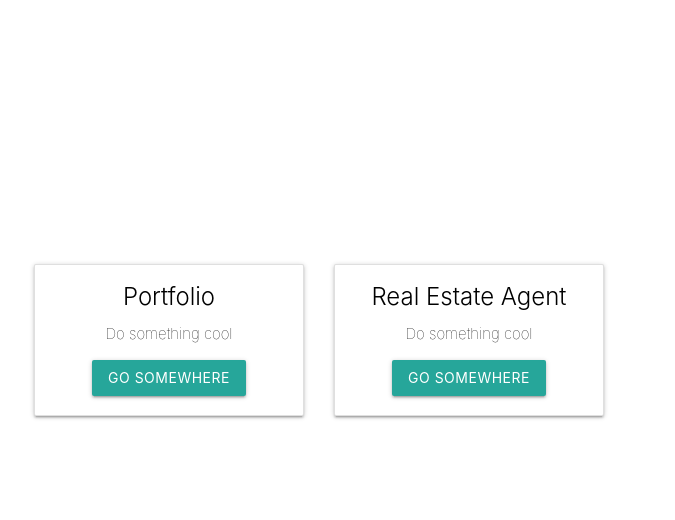
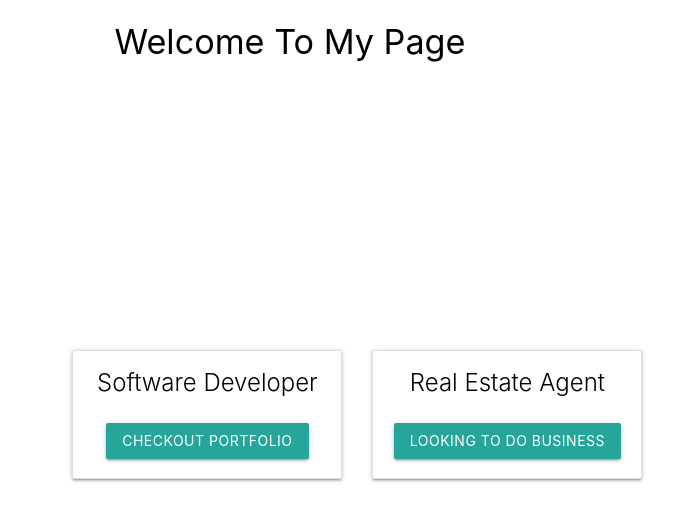
Before and after one commit to mjubil1/MontrellJubileePortfolio, a React (Create React App) app in the folder client/: page / in a window 1280 px wide. Shown: the top 520 px of the page, without its empty margins (350-1025 px from the left). Built offline with nearby package versions, Linux system fonts and the light colour scheme.

Commit message:
WIP landing page and real estate page

```diff
--- a/client/public/css/main.css
+++ b/client/public/css/main.css
@@ -536,21 +536,7 @@ nav ul li p {
     letter-spacing: 2px!important;
 
 }
-nav ul li a:hover:not(.active) {
-    /* background-color: #4357ad; */
-    /* color:rgba(249, 247, 247, 0.728); */
-    background-color: #fff!important;
-    color:#000!important;
-    text-decoration:none!important;
-    font-weight:bold!important;
-}
-nav ul li  a.active {
-    /* background-color: white; */
-    /* color:red; */
-    font-weight: bold!important;
-    text-decoration: none!important;
 
-}
 .active{
     font-weight: bold!important;
     text-decoration: none!important;
@@ -709,7 +695,7 @@ nav ul li a {
     text-decoration: none!important;
     color: rgba(0, 0, 0, 0)!important;
     font-size: 16px!important;
-
+    color: #fff !important;
     display:block!important;
     padding: 6px 16px!important;
     text-align: center!important;
--- a/client/src/components/Landing/LandingButtons.js
+++ b/client/src/components/Landing/LandingButtons.js
@@ -4,21 +4,17 @@ import { Button, Card } from 'react-bootstrap';
 class LandingButtons extends Component {
   render() {
     return (
-      <div style={{ display: "flex", textAlign: "center", marginLeft: "30%" }}>
+      <div style={{ display: "flex", textAlign: "center", marginLeft: "33%" }}>
         <Card style={{ width: "18rem" }}>
           <Card.Body>
-            <Card.Title>Portfolio</Card.Title>
-            <Card.Text>
-              Do something cool
-            </Card.Text>
-            <Button href="/portfolio" variant="primary" size="lg" style={{ marginTop: "1em" }}>Go somewhere</Button>
+            <Card.Title>Software Developer</Card.Title>
+            <Button href="/portfolio" variant="primary" size="lg" style={{ marginTop: "1em" }}>Checkout Portfolio</Button>
           </Card.Body>
         </Card>
         <Card style={{ marginLeft: "2em", width: "18rem" }}>
           <Card.Body>
             <Card.Title>Real Estate Agent</Card.Title>
-            <Card.Text>Do something cool</Card.Text>
-            <Button variant="primary" size="lg" style={{ marginTop: "1em" }}>Go somewhere</Button>
+            <Button href="/real-estate" variant="primary" size="lg" style={{ marginTop: "1em" }}>Looking to do Business</Button>
           </Card.Body>
         </Card>
       </div>
--- a/client/src/components/NavigationBar/PortfolioNavigationBar.js
+++ b/client/src/components/NavigationBar/PortfolioNavigationBar.js
@@ -1,17 +1,8 @@
-import React/*,{ Component } */from "react";
-//import { NavLink } from "react-router-dom";
-
-//new...
-//import { HashLink as Link } from 'react-router-hash-link';
-//new
-//import { BrowserRouter as Router, Route } from 'react-router-dom';
-
-export default class NavigationBar extends React.Component  {
-
+import React, { Component } from "react";
+class PortfolioNavigationBar extends Component {
   render() {
     return (
          <header>
-
             <nav >
                <div className="menu-icon">
                   <i className="fa fa-bars fa-2x"></i>
@@ -21,31 +12,17 @@ export default class NavigationBar extends React.Component  {
                </div>
                <div className="menu">
                   <ul>
-                      {/* <li><NavLink exact ={true} activeClassName='active' to ='/'>Home</NavLink></li> */}
-                      {/* <li><a  href='/'> Home</a></li> */}
-
-                      <li><a   href="#about"> About Me </a></li>
-                      <li><a   href="#education"> Education </a></li>
-                      <li><a   href="#experience"> Experience</a></li>
-                      <li><a   href="#technical"> Skills</a></li>
-                      <li><a   href="#contact"> Contact Me</a></li>
-
-                      {/* <li><a activeClassName='active' href="#about"> About Me</a></li>
-                      <li><a activeClassName='active' href="#education"> Education</a></li>
-                      <li><a activeClassName='active' href="#experience"> Experience</a></li>
-                      <li><a activeClassName='active' href="#contact"> Contact Me</a></li> */}
-
-                      {/* <li><NavLink exact ={true} activeClassName='active' to ='/#AboutMe'>About Me</NavLink></li> */}
-                      {/* <li><NavLink exact ={true} activeClassName='active' to ='/#Experience'>Experience</NavLink></li> */}
-                      {/* <li><NavLink exact ={true} activeClassName='active' to ='/#Projects'>Projects</NavLink></li>  */}
-                      {/* <li><NavLink exact ={true} activeClassName='active' to ='/#References'>References</NavLink></li>*/}
-                      {/* <li><NavLink exact ={true} activeClassName='active' to ='/#ContactMe'>Contact Me</NavLink></li>*/}
-
+                    <li><a   href="#about"> About Me </a></li>
+                    <li><a   href="#education"> Education </a></li>
+                    <li><a   href="#experience"> Experience</a></li>
+                    <li><a   href="#technical"> Skills</a></li>
+                    <li><a   href="#contact"> Contact Me</a></li>
                   </ul>
                </div>
             </nav>
          </header>
     );
-
   }
 }
+
+export default PortfolioNavigationBar;
--- /dev/null
+++ b/client/src/components/NavigationBar/RealEstateNavigationBar.js
@@ -0,0 +1,28 @@
+import React, { Component } from "react";
+
+class RealEstateNavigationBar extends Component {
+  render() {
+    return (
+         <header>
+            <nav >
+               <div className="menu-icon">
+                  <i className="fa fa-bars fa-2x"></i>
+               </div>
+               <div className="logo">
+                  Montrell Jubilee
+               </div>
+               <div className="menu" style={{ backgroundColor: "blue" }}>
+                  <ul>
+                    <li><a href="#education">PROPERTY SEARCH</a></li>
+                    <li><a href="#experience">MY RECENT LISTINGS</a></li>
+                    <li><a href="#about">ABOUT ME </a></li>
+                    <li><a href="#contact">CONTACT ME</a></li>
+                  </ul>
+               </div>
+            </nav>
+         </header>
+    );
+  }
+}
+
+export default RealEstateNavigationBar;
--- a/client/src/components/Router/Router.js
+++ b/client/src/components/Router/Router.js
@@ -9,6 +9,7 @@ import PrivateRoute from "../private-route/PrivateRoute";
 // Components
 import Login from "../auth/Login";
 import Register from "../auth/Register";
+import RealEstateAgent from "../../pages/Agent/RealEstateAgent";
 /**
  * Site Router
 */
@@ -17,9 +18,11 @@ const Router = () => {
     <Switch>
       {/* HOME PAGE */}
       <Route exact path="/" component={Home} />
+
       <Route exact path="/portfolio" component={Portfolio} />
+      <Route exact path="/real-estate" component={RealEstateAgent} />
       <Route exact path="/register" component={Register} />
-      <Route exact path="/thankyou" component={ThankYou}/>
+      <Route exact path="/thank-you" component={ThankYou}/>
       <Route exact path="/admin" component={Login} />
       <PrivateRoute exact path="/dashboard" component={Dashboard} />
     </Switch>
--- /dev/null
+++ b/client/src/pages/Agent/RealEstateAgent.js
@@ -0,0 +1,14 @@
+import React, { Component } from "react";
+import RealEstateNavigationBar from "../../components/NavigationBar/RealEstateNavigationBar";
+
+class RealEstateAgent extends Component {
+  render() {
+    return(
+      <div>
+        <RealEstateNavigationBar />
+      </div>
+    );
+  }
+}
+
+export default RealEstateAgent;
--- a/client/src/pages/Home/Home.js
+++ b/client/src/pages/Home/Home.js
@@ -4,8 +4,13 @@ import LandingButtons from "../../components/Landing/LandingButtons";
 class Home extends Component {
   render() {
     return (
-      <div className="landing-content">
-        <LandingButtons  />
+      <div>
+        <div>
+          <h4 style={{ textAlign: "center" }}>Welcome To My Page</h4>
+        </div>
+        <div className="landing-content">
+          <LandingButtons  />
+        </div>
       </div>
     );
   }
--- a/client/src/pages/Home/home.css
+++ b/client/src/pages/Home/home.css
@@ -1,4 +1,3 @@
 .landing-content {
-  height: 100vh;
-  margin-top: 20%;
+  margin-top: 22%;
 }
```
